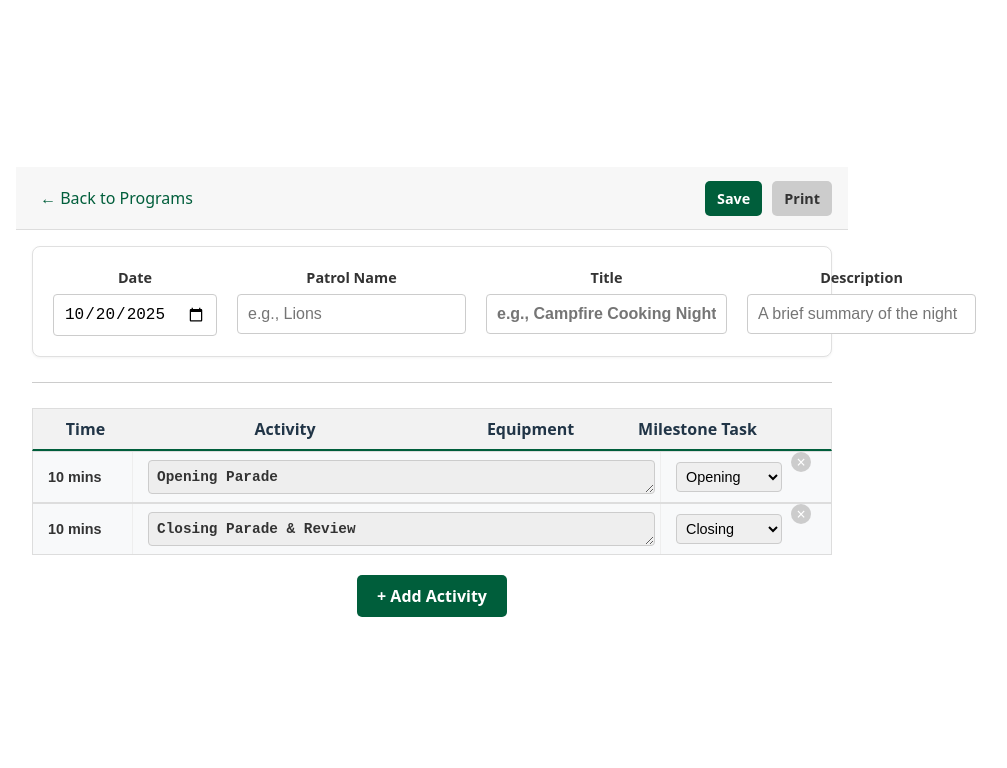
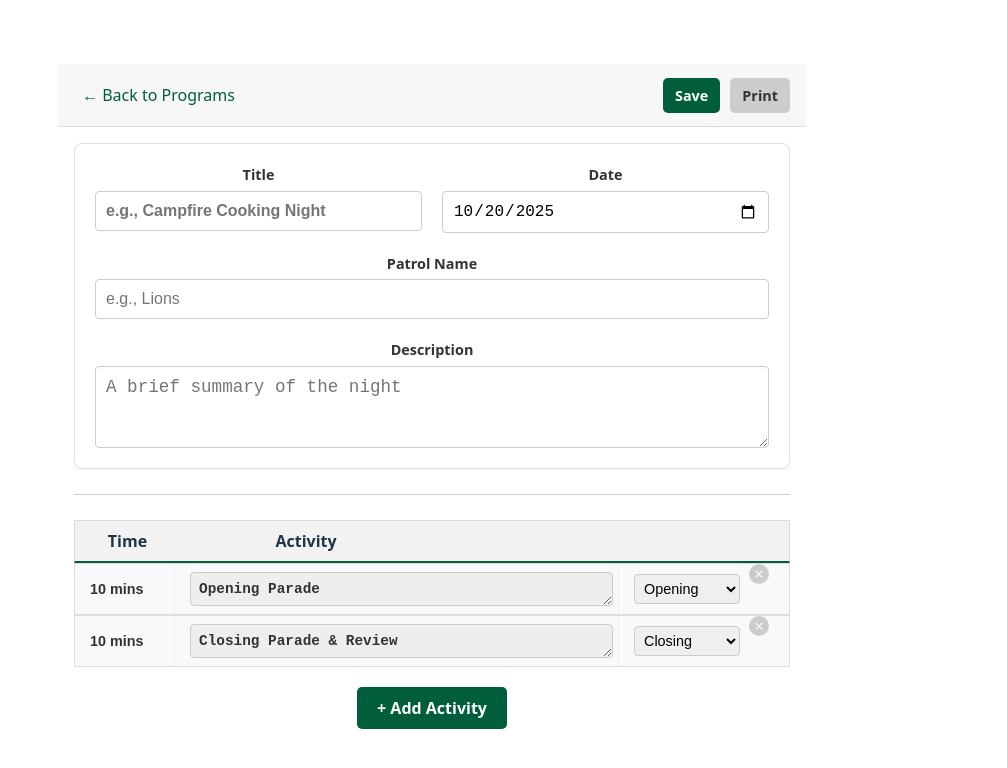
Before and after one commit to KirillTsyganov/scouts_program_planning_app, a Vue app: page /program/1 in a window 1280 px wide. Shown: the top 768 px of the page, without its empty margins (208-1215 px from the left). Built offline with nearby package versions, Linux system fonts and the light colour scheme.

Commit message:
updated code

```diff
--- a/src/components/ActivitiesList.vue
+++ b/src/components/ActivitiesList.vue
@@ -3,8 +3,6 @@
     <div class="activity-list-header">
       <div class="time-col">Time</div>
       <div class="activity-col">Activity</div>
-      <div class="equipment-col">Equipment</div>
-      <div class="milestone-col">Milestone Task</div>
       <div class="actions-col"></div>
     </div>
 
--- a/src/components/ProgramCard.vue
+++ b/src/components/ProgramCard.vue
@@ -4,10 +4,10 @@
       <div class="card-header">
         <h2 class="program-title">{{ program.title }}</h2>
         <span class="program-date">{{ formattedDate }}</span>
+        <p><strong>Patrol:</strong> {{ program.patrol }}</p>
       </div>
       <div class="program-details">
-        <p><strong>Unit:</strong> {{ program.unit }}</p>
-        <p><strong>Patrol:</strong> {{ program.patrol }}</p>
+        <p>{{ program.description }}</p>
       </div>
     </div>
 
@@ -17,7 +17,7 @@
         aria-label="Delete Program"
         @click="$emit('delete', program.id)"
       >
-        <span class="icon-text">Delete</span>
+        &#128465;
       </button>
     </div>
   </div>
@@ -29,17 +29,14 @@ const props = defineProps({
   program: {
     type: Object,
     required: true,
-    // Expected structure: { id: 1, theme: '...', unit: '...', date: 'YYYY-MM-DD', patrol: '...' }
   },
 });
 
 defineEmits(['edit', 'delete']);
 
-// Format the date for a more user-friendly display
 const formattedDate = computed(() => {
   if (!props.program.date) return 'TBA';
 
-  // Simple date formatting for display
   const dateOptions = { year: 'numeric', month: 'short', day: 'numeric' };
   try {
     return new Date(props.program.date).toLocaleDateString(
@@ -53,6 +50,7 @@ const formattedDate = computed(() => {
 </script>
 <style scoped>
 .program-card {
+  position: relative;
   display: flex;
   justify-content: space-between;
   background-color: #f9f9f9;
@@ -65,7 +63,7 @@ const formattedDate = computed(() => {
 .card-content {
   /* Takes up most of the space and is the clickable area for editing */
   flex-grow: 1;
-  padding: 15px;
+  padding: 15px 15px 40px 15px; /* Add padding to the bottom to avoid overlap */
   cursor: pointer;
 }
 
@@ -100,43 +98,32 @@ const formattedDate = computed(() => {
 
 /* --- Actions/Buttons Section --- */
 .card-actions {
-  display: flex;
-  flex-direction: column;
-  justify-content: center;
-  /* Fixed width for the button area */
-  width: 70px;
-  flex-shrink: 0;
+  position: absolute;
+  top: 5px;
+  right: 5px;
 }
 
 .action-btn {
-  height: 100%; /* Fill the height of the card */
+  background: none;
   border: none;
   cursor: pointer;
-  font-size: 0.8rem;
-  font-weight: bold;
+  font-size: 1.1rem;
   transition: background-color 0.2s ease;
+  padding: 5px;
+  border-radius: 50%;
+  width: 36px;
+  height: 36px;
+  display: flex;
+  align-items: right;
+  justify-content: right;
 }
 
 .delete-btn {
-  background-color: #d9534f; /* Red for danger/delete */
-  color: white;
+  color: #a0a0a0;
 }
 
 .delete-btn:hover {
-  background-color: #c9302c;
+  background-color: #e0e0e0;
+  color: #c9302c;
 }
-
-/* Hide text and just show icon on very small screens,
-   but since we are using vanilla CSS, we'll keep the text for clarity. */
-/* If you want icons, replace the 'icon-text' span content with an SVG/Image. */
-/* Example Media Query for icon-only button (if we used an icon):
-@media (max-width: 400px) {
-  .delete-btn {
-    width: 50px;
-  }
-  .icon-text {
-    display: none;
-  }
-}
-*/
 </style>
--- a/src/components/ProgramFramework.vue
+++ b/src/components/ProgramFramework.vue
@@ -2,6 +2,17 @@
   <div class="program-framework">
     <div class="framework-header">
       <div class="meta-row">
+        <div class="form-group">
+          <label for="program-title">Title</label>
+          <input
+            id="program-title"
+            class="title-input"
+            type="text"
+            :value="programData.title"
+            placeholder="e.g., Campfire Cooking Night"
+            @input="update('title', $event.target.value)"
+          />
+        </div>
         <div class="form-group">
           <label for="date">Date</label>
           <input
@@ -22,29 +33,18 @@
             @input="update('patrol', $event.target.value)"
           />
         </div>
-
-        <div class="form-group title-group">
-          <label for="program-title">Title</label>
-          <input
-            id="program-title"
-            class="title-input"
-            type="text"
-            :value="programData.title"
-            placeholder="e.g., Campfire Cooking Night"
-            @input="update('title', $event.target.value)"
-          />
-        </div>
-
-        <div class="form-group description-group">
+      </div>
+      <div class="meta-row">
+        <div class="form-group full-width">
           <label for="description">Description</label>
-          <input
+          <textarea
             id="description"
             class="description-input"
-            type="text"
             :value="programData.description"
             placeholder="A brief summary of the night"
+            rows="3"
             @input="update('description', $event.target.value)"
-          />
+          ></textarea>
         </div>
       </div>
     </div>
@@ -83,12 +83,22 @@ const update = (key, value) => {
 
 .meta-row {
   display: flex;
-  justify-content: space-between;
+  flex-direction: column;
   gap: 20px;
 }
 
-.meta-row .form-group {
-  flex-basis: 48%;
+@media (min-width: 768px) {
+  .meta-row {
+    flex-direction: row;
+    flex-wrap: wrap;
+    justify-content: space-between;
+  }
+  .form-group {
+    flex: 1 1 30%; /* Allow items to grow and shrink */
+  }
+  .full-width {
+    flex-basis: 100%;
+  }
 }
 
 .form-group {
@@ -104,7 +114,8 @@ label {
 }
 
 input[type='text'],
-input[type='date'] {
+input[type='date'],
+textarea {
   padding: 10px;
   border: 1px solid #ccc;
   border-radius: 4px;
--- a/src/components/ProgramsList.vue
+++ b/src/components/ProgramsList.vue
@@ -1,4 +1,3 @@
-<!-- eslint-disable vue/multi-word-component-names -->
 <template>
   <div class="programs-container">
     <h1>Cub Scout Program Planner</h1>
```
